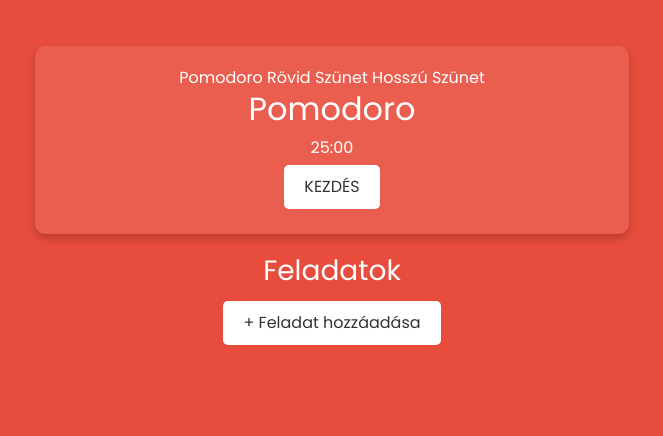
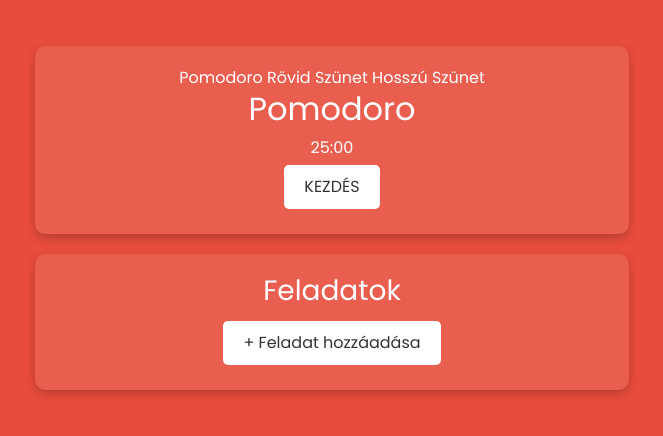
Before and after one commit to nacsacsa/Pomodoro, a PHP site: page / in a window 1280 px wide. Shown: the part 74-510 px from the top of the page, without its empty margins (308-971 px from the left). Run offline with PHP 8.4, Linux system fonts and the light colour scheme.

Commit message:
style.css task-container formázása

```diff
--- a/Projekt/Frontend/styles/style.css
+++ b/Projekt/Frontend/styles/style.css
@@ -68,3 +68,12 @@ button {
 button:hover {
     background-color: #ddd;
 }
+
+.task-container {
+    background: rgba(255, 255, 255, 0.1);
+    padding: 20px;
+    border-radius: 10px;
+    width: 90%;
+    max-width: 700px;
+    box-shadow: 0px 4px 8px rgba(0, 0, 0, 0.2);
+}
```
